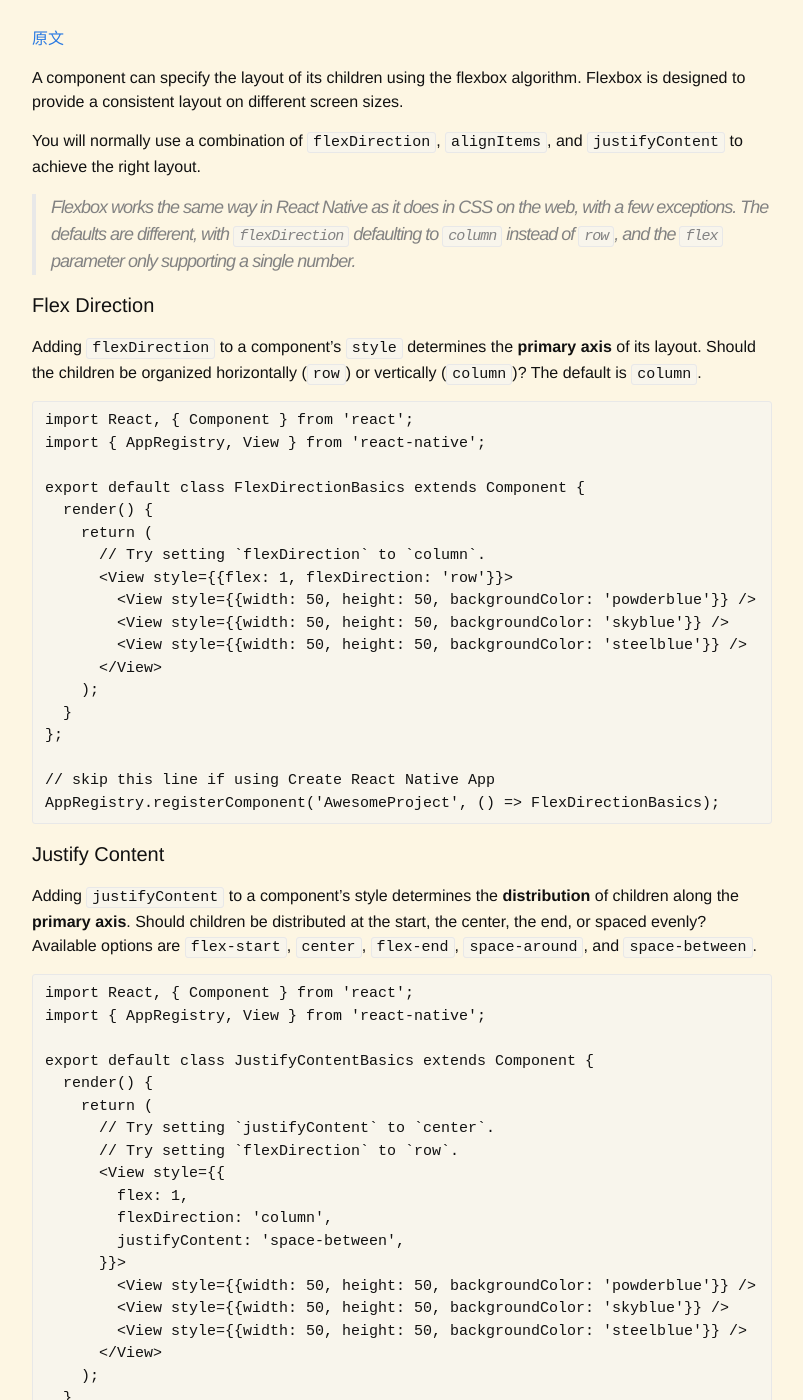
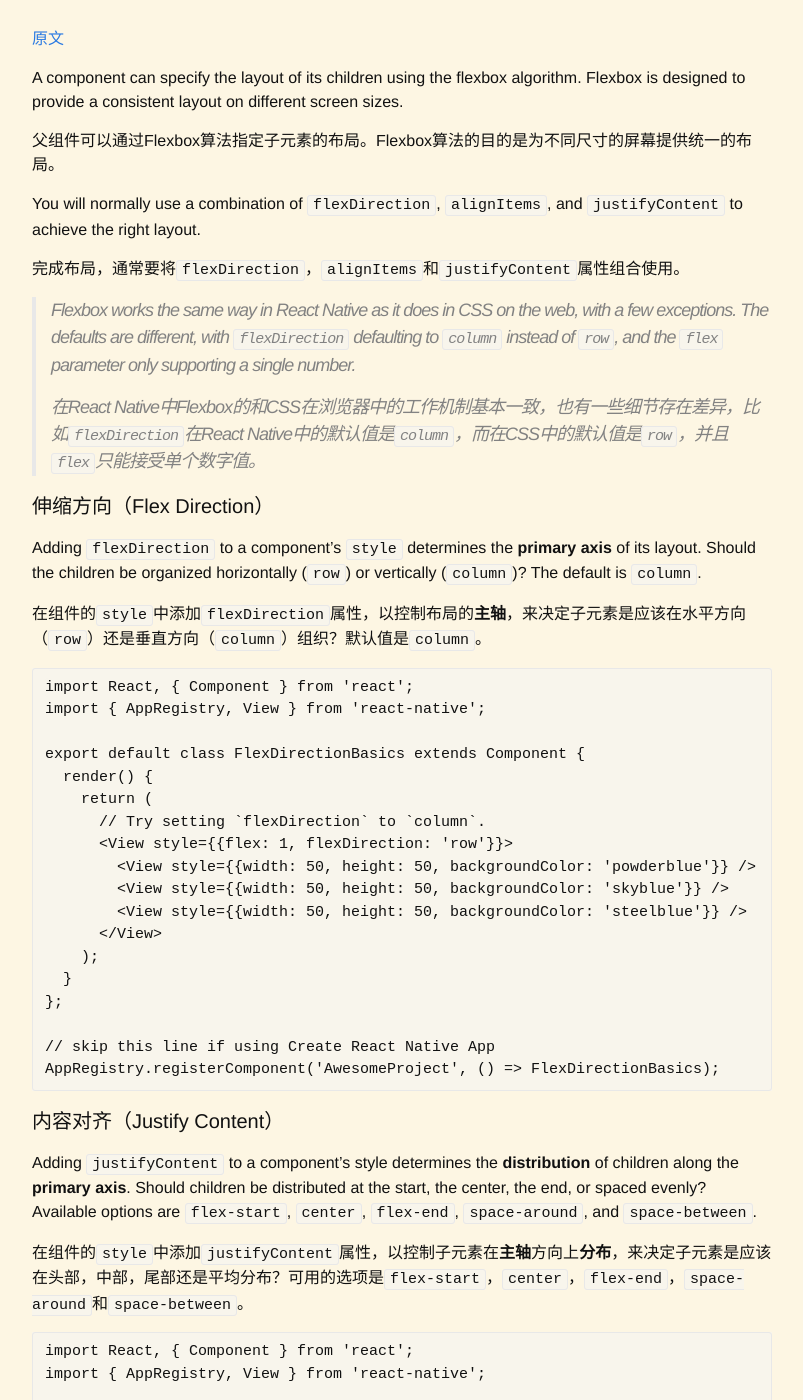
Before and after one commit to testudy/testudy.github.io, a Jekyll site: the page built from tech/_posts/2017-07-19-react-native-07-basic-LayoutWithFlexbox.md, in a window 1280 px wide and 1400 px high, scrolled down 215 px. Shown: the whole window, without its empty margins (238-1041 px from the left). Built offline with Jekyll 4.4.1, drawn with Linux system fonts in a browser that asks for light colours; comment, search, counter and statistics services are not loaded; some of the changed text lies outside the part shown.

Commit message:
学习layout

````diff
--- a/tech/_posts/2017-07-19-react-native-07-basic-LayoutWithFlexbox.md
+++ b/tech/_posts/2017-07-19-react-native-07-basic-LayoutWithFlexbox.md
@@ -8,15 +8,23 @@ tags: 原创 技术 翻译 React-Native
 
 A component can specify the layout of its children using the flexbox algorithm. Flexbox is designed to provide a consistent layout on different screen sizes.
 
+父组件可以通过Flexbox算法指定子元素的布局。Flexbox算法的目的是为不同尺寸的屏幕提供统一的布局。
+
 You will normally use a combination of `flexDirection`, `alignItems`, and `justifyContent` to achieve the right layout.
 
+完成布局，通常要将`flexDirection`，`alignItems`和`justifyContent`属性组合使用。
+
 > Flexbox works the same way in React Native as it does in CSS on the web, with a few exceptions. The defaults are different, with `flexDirection` defaulting to `column` instead of `row`, and the `flex` parameter only supporting a single number.
+>
+> 在React Native中Flexbox的和CSS在浏览器中的工作机制基本一致，也有一些细节存在差异，比如`flexDirection`在React Native中的默认值是`column`，而在CSS中的默认值是`row`，并且`flex`只能接受单个数字值。
 
-#### Flex Direction
+#### 伸缩方向（Flex Direction）
 
 Adding `flexDirection` to a component's `style` determines the **primary axis** of its layout. Should the children be organized horizontally (`row`) or vertically (`column`)? The default is `column`.
 
-```ReactNativeWebPlayer
+在组件的`style`中添加`flexDirection`属性，以控制布局的**主轴**，来决定子元素是应该在水平方向（`row`）还是垂直方向（`column`）组织？默认值是`column`。
+
+```
 import React, { Component } from 'react';
 import { AppRegistry, View } from 'react-native';
 
@@ -37,11 +45,13 @@ export default class FlexDirectionBasics extends Component {
 AppRegistry.registerComponent('AwesomeProject', () => FlexDirectionBasics);
 ```
 
-#### Justify Content
+#### 内容对齐（Justify Content）
 
 Adding `justifyContent` to a component's style determines the **distribution** of children along the **primary axis**. Should children be distributed at the start, the center, the end, or spaced evenly? Available options are `flex-start`, `center`, `flex-end`, `space-around`, and `space-between`.
 
-```ReactNativeWebPlayer
+在组件的`style`中添加`justifyContent`属性，以控制子元素在**主轴**方向上**分布**，来决定子元素是应该在头部，中部，尾部还是平均分布？可用的选项是`flex-start`，`center`，`flex-end`，`space-around`和`space-between`。
+
+```
 import React, { Component } from 'react';
 import { AppRegistry, View } from 'react-native';
 
@@ -67,13 +77,17 @@ export default class JustifyContentBasics extends Component {
 AppRegistry.registerComponent('AwesomeProject', () => JustifyContentBasics);
 ```
 
-#### Align Items
+#### 元素对齐（Align Items）
 
 Adding `alignItems` to a component's style determines the **alignment** of children along the **secondary axis** (if the primary axis is `row`, then the secondary is `column`, and vice versa). Should children be aligned at the start, the center, the end, or stretched to fill? Available options are `flex-start`, `center`, `flex-end`, and `stretch`.
 
+在组件的`style`中添加`alignItems`属性，以控制子组件在**副轴**（如果主轴是`row`，则副轴是`column`，反之亦然）上的**对齐**方式，来决定子组件是应该头部、中部、尾部对其或拉伸填充？可用的选项是`flex-start`、`center`、`flex-end`和`stretch`。
+
 > For `stretch` to have an effect, children must not have a fixed dimension along the secondary axis. In the following example, setting `alignItems: stretch` does nothing until the `width: 50` is removed from the children.
+>
+> 当使用`strecth`的时候有一个副作用，子组件不能在副轴方向上设置固定尺寸，比如下面的例子，只有将`width: 50`去掉之后`alignItems: stretch`的设置才会生效。
 
-```ReactNativeWebPlayer
+```
 import React, { Component } from 'react';
 import { AppRegistry, View } from 'react-native';
 
@@ -101,8 +115,12 @@ export default class AlignItemsBasics extends Component {
 AppRegistry.registerComponent('AwesomeProject', () => AlignItemsBasics);
 ```
 
-#### Going Deeper
+#### 更进一步（Going Deeper）
 
-We've covered the basics, but there are many other styles you may need for layouts. The full list of props that control layout is documented [here](./docs/layout-props.html).
+We've covered the basics, but there are many other styles you may need for layouts. The full list of props that control layout is documented [here](https://facebook.github.io/react-native/docs/layout-props.html).
 
-We're getting close to being able to build a real application. One thing we are still missing is a way to take user input, so let's move on to [learn how to handle text input with the TextInput component](docs/handling-text-input.html).
+上面简单的介绍了相关的基础概念，如果遇到更复杂的布局样式，可以参考[这里](https://facebook.github.io/react-native/docs/layout-props.html)查看详细的布局控制文档。
+
+We're getting close to being able to build a real application. One thing we are still missing is a way to take user input, so let's move on to [learn how to handle text input with the TextInput component](https://facebook.github.io/react-native/docs/handling-text-input.html).
+
+目前为止，所学习的知识已经接近创建一个完整的真实应用程序，但还没有学习的一个细节是处理用户的输入，让我们继续[学习如何处理TextInput组件中的文本输入](https://facebook.github.io/react-native/docs/handling-text-input.html)。
````
